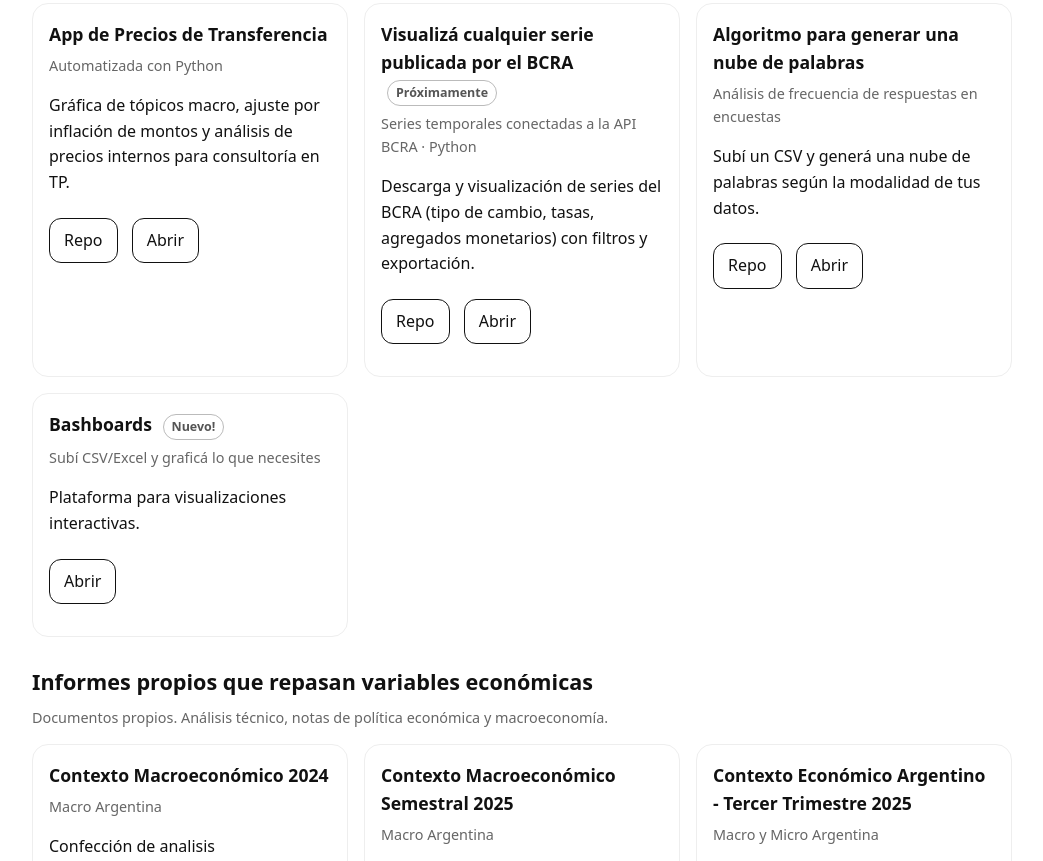
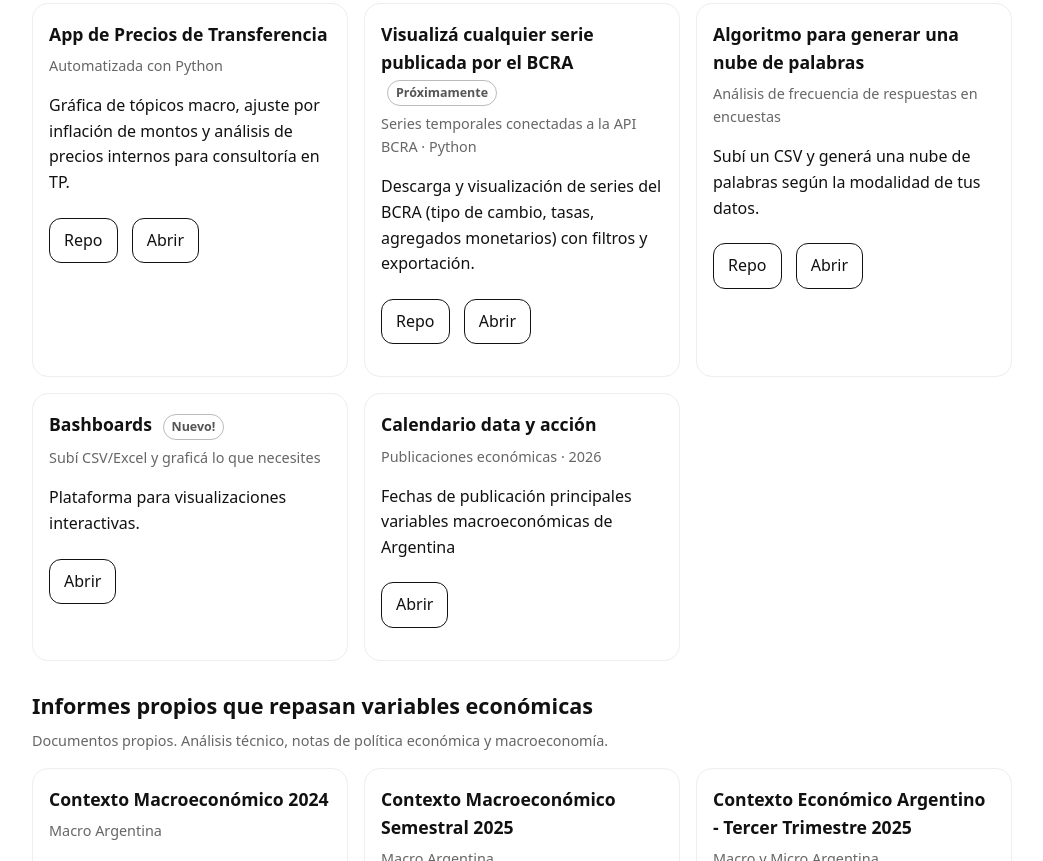
Before and after one commit to rodrigotolosaTP/rodrigotolosaTP.github.io, a plain HTML site: page index.html in a window 1280 px wide. Shown: the part 428-1289 px from the top of the page, without its empty margins (118-1161 px from the left). Drawn offline with Linux system fonts and the light colour scheme; a script that the page names is missing.

Commit message:
Add economic publication calendar section
Added an article section for economic publication calendar.

```diff
--- a/index.html
+++ b/index.html
@@ -125,6 +125,16 @@
           <p>Plataforma para visualizaciones interactivas.</p>
           <p>
             <a class="btn" href="bashboards.html">Abrir</a>
+          </p>
+        </article>
+
+        <!-- Calendario de publicaciones económicas -->
+        <article class="card">
+          <h3>Calendario data y acción</h3>
+          <p class="tags">Publicaciones económicas · 2026</p>
+          <p>Fechas de publicación principales variables macroeconómicas de Argentina</p>
+          <p>
+            <a class="btn" href="calendario.html">Abrir</a>
           </p>
         </article>
 
```
